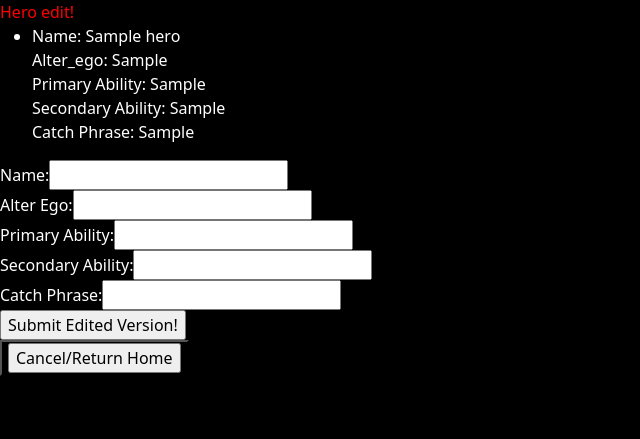
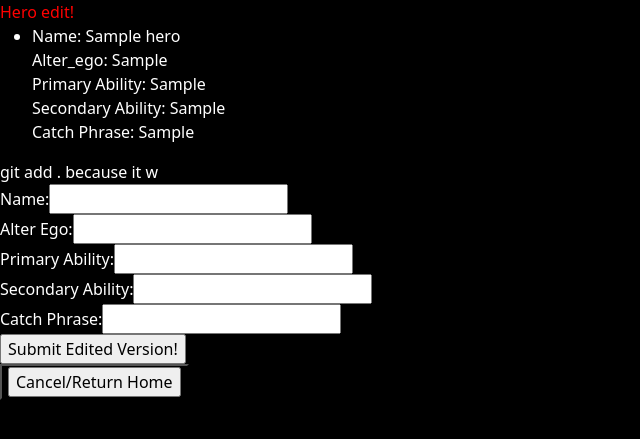
Before and after one commit to plumtree87/superheroes, a Django app: page /heroes/edit/1 in a window 1280 px wide. Shown: the top 439 px of the page, without its empty margins (0-640 px from the left). Run offline with Django 3.2, Linux system fonts and the light colour scheme; tables that the repository leaves empty hold one stand-in row (values such as "Sample post").

```diff
--- a/superhero_database/heroes/templates/heroes/edit.html
+++ b/superhero_database/heroes/templates/heroes/edit.html
@@ -20,7 +20,7 @@
         <h>Secondary Ability: {{details.secondary_ability}} <br> </h>
         <h>Catch Phrase: {{details.catch_phrase}}<br> </h>
     </li>
-</ul>
+</ul>git add . because it w
 <form action="{% url 'heroes:edit' details.id %}" method="post">
     {% csrf_token %}
     Name:<input type="text" name="name" id="name"><br>
```
